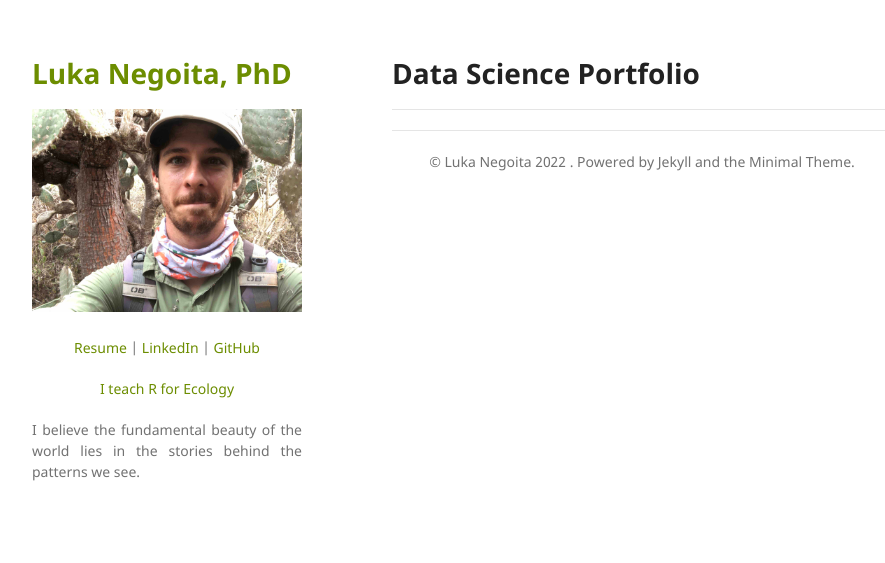
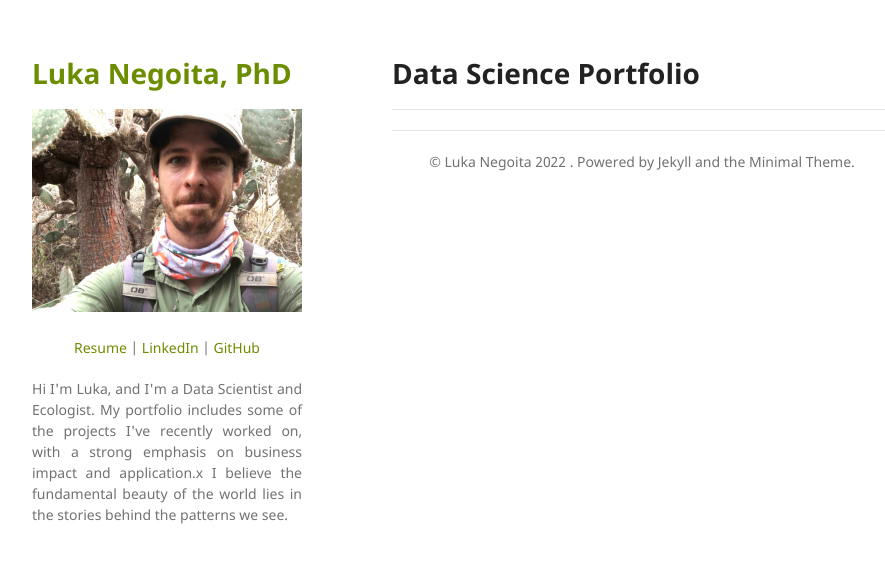
Before and after one commit to LukaNeg/LukaNeg.github.io, a Jekyll site: the page built from index.md, in a window 1280 px wide. Shown: the top 563 px of the page, without its empty margins (178-1063 px from the left). Built offline with Jekyll 4.4.1, drawn with Linux system fonts in a browser that asks for light colours; our own code applies the rules of GitHub Pages for plain Markdown files.

Commit message:
update main

```diff
--- a/_config.yml
+++ b/_config.yml
@@ -9,11 +9,8 @@
   <a href="https://github.com/lukaneg">GitHub</a>
   </p>
 
-  <p align="center">
-  <a href="https://www.rforecology.com">I teach R for Ecology</a>
-  </p>
-
   <p align="justify">
+  Hi I'm Luka, and I'm a Data Scientist and Ecologist. My portfolio includes some of the projects I've recently worked on, with a strong emphasis on business impact and application.x
   I believe the fundamental beauty of the world lies in the stories behind the patterns we see.
   <br><br>
   <br><br>
```
